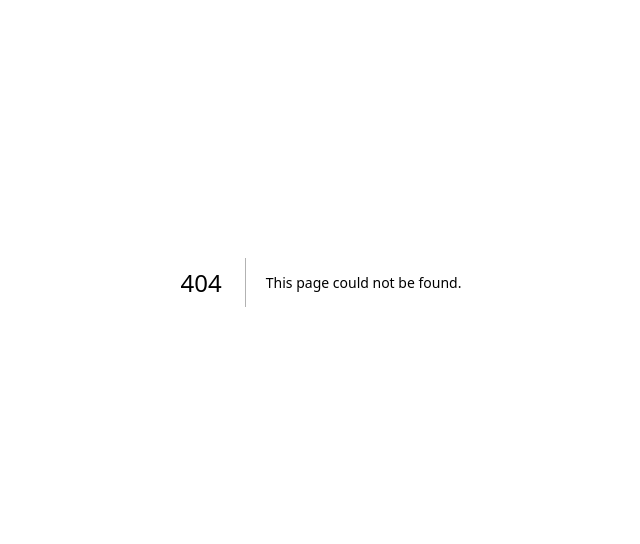
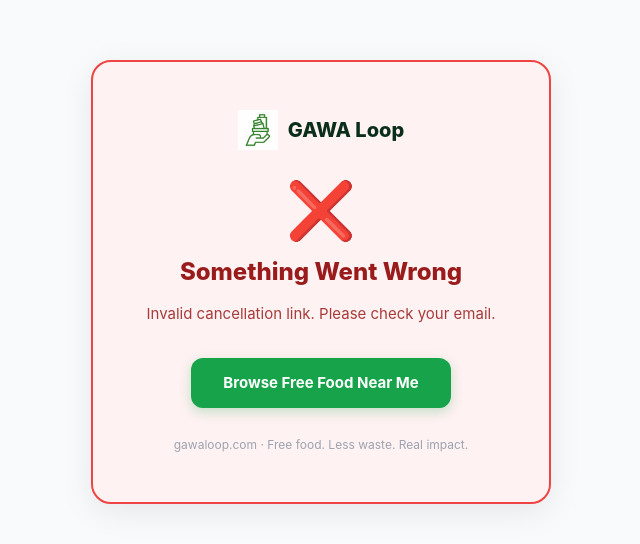
Before and after one commit to jirehandre23/gawa-loop, a Next.js app: page /cancel-claim in a window 1280 px wide. Before the commit this address had no page. Shown: the part 118-662 px from the top of the page, without its empty margins (319-959 px from the left). Built offline with nearby package versions, Linux system fonts and the light colour scheme.

Commit message:
Create page.tsx

```diff
--- /dev/null
+++ b/app/cancel-claim/page.tsx
@@ -0,0 +1,206 @@
+"use client";
+import { useEffect, useState } from "react";
+import { useSearchParams } from "next/navigation";
+import { Suspense } from "react";
+
+function CancelContent() {
+  const searchParams = useSearchParams();
+  const id = searchParams.get("id");
+  const code = searchParams.get("code");
+
+  const [status, setStatus] = useState<"loading" | "success" | "already" | "error">("loading");
+  const [message, setMessage] = useState("");
+
+  useEffect(() => {
+    if (!id || !code) {
+      setStatus("error");
+      setMessage("Invalid cancellation link. Please check your email.");
+      return;
+    }
+
+    fetch(`/api/cancel-claim?id=${id}&code=${code}`)
+      .then((res) => res.json())
+      .then((data) => {
+        if (data.success) {
+          setStatus("success");
+          setMessage(data.message || "Your reservation has been cancelled.");
+        } else if (data.already) {
+          setStatus("already");
+          setMessage("This reservation was already cancelled.");
+        } else {
+          setStatus("error");
+          setMessage(data.error || "Something went wrong. Please try again.");
+        }
+      })
+      .catch(() => {
+        setStatus("error");
+        setMessage("Network error. Please try again.");
+      });
+  }, [id, code]);
+
+  const icon = {
+    loading: "⏳",
+    success: "✅",
+    already: "ℹ️",
+    error: "❌",
+  }[status];
+
+  const bgColor = {
+    loading: "#f9fafb",
+    success: "#f0fdf4",
+    already: "#eff6ff",
+    error: "#fef2f2",
+  }[status];
+
+  const borderColor = {
+    loading: "#e5e7eb",
+    success: "#16a34a",
+    already: "#3b82f6",
+    error: "#ef4444",
+  }[status];
+
+  const textColor = {
+    loading: "#374151",
+    success: "#166534",
+    already: "#1e40af",
+    error: "#991b1b",
+  }[status];
+
+  const title = {
+    loading: "Cancelling your reservation...",
+    success: "Reservation Cancelled",
+    already: "Already Cancelled",
+    error: "Something Went Wrong",
+  }[status];
+
+  return (
+    <div style={{
+      minHeight: "100vh",
+      background: "#f9fafb",
+      display: "flex",
+      alignItems: "center",
+      justifyContent: "center",
+      fontFamily: "-apple-system, BlinkMacSystemFont, 'Segoe UI', sans-serif",
+      padding: "24px",
+    }}>
+      <div style={{
+        background: bgColor,
+        border: `2px solid ${borderColor}`,
+        borderRadius: "20px",
+        padding: "48px 40px",
+        maxWidth: "460px",
+        width: "100%",
+        textAlign: "center",
+        boxShadow: "0 8px 32px rgba(0,0,0,0.08)",
+      }}>
+        {/* Logo */}
+        <div style={{
+          display: "flex",
+          alignItems: "center",
+          justifyContent: "center",
+          gap: "10px",
+          marginBottom: "32px",
+        }}>
+          <img
+            src="/gawa-logo-green.png"
+            alt="GAWA Loop"
+            style={{ width: "40px", height: "40px", objectFit: "contain" }}
+          />
+          <span style={{ fontWeight: 800, fontSize: "20px", color: "#0a2e1a" }}>
+            GAWA Loop
+          </span>
+        </div>
+
+        {/* Icon */}
+        <div style={{ fontSize: "56px", marginBottom: "16px", lineHeight: 1 }}>
+          {icon}
+        </div>
+
+        {/* Title */}
+        <h1 style={{
+          fontSize: "24px",
+          fontWeight: 800,
+          color: textColor,
+          margin: "0 0 12px",
+        }}>
+          {title}
+        </h1>
+
+        {/* Message */}
+        <p style={{
+          fontSize: "15px",
+          color: textColor,
+          lineHeight: 1.6,
+          margin: "0 0 32px",
+          opacity: 0.85,
+        }}>
+          {status === "loading" ? "Please wait a moment..." : message}
+        </p>
+
+        {/* Extra message for success */}
+        {status === "success" && (
+          <p style={{
+            fontSize: "13px",
+            color: "#6b7280",
+            background: "rgba(0,0,0,0.04)",
+            borderRadius: "10px",
+            padding: "12px 16px",
+            marginBottom: "28px",
+            lineHeight: 1.6,
+          }}>
+            The food listing has been released back and is now available for someone else to claim. Thank you for letting us know!
+          </p>
+        )}
+
+        {/* Back to browse button */}
+        {status !== "loading" && (
+          <a
+            href="/browse"
+            style={{
+              display: "inline-block",
+              background: "#16a34a",
+              color: "#ffffff",
+              fontWeight: 700,
+              fontSize: "15px",
+              padding: "14px 32px",
+              borderRadius: "12px",
+              textDecoration: "none",
+              boxShadow: "0 4px 12px rgba(22,163,74,0.25)",
+            }}
+          >
+            Browse Free Food Near Me
+          </a>
+        )}
+
+        {/* Footer */}
+        <p style={{
+          fontSize: "12px",
+          color: "#9ca3af",
+          marginTop: "28px",
+        }}>
+          gawaloop.com · Free food. Less waste. Real impact.
+        </p>
+      </div>
+    </div>
+  );
+}
+
+export default function CancelClaimPage() {
+  return (
+    <Suspense fallback={
+      <div style={{
+        minHeight: "100vh",
+        display: "flex",
+        alignItems: "center",
+        justifyContent: "center",
+        fontFamily: "sans-serif",
+        fontSize: "16px",
+        color: "#6b7280",
+      }}>
+        Loading...
+      </div>
+    }>
+      <CancelContent />
+    </Suspense>
+  );
+}
```
